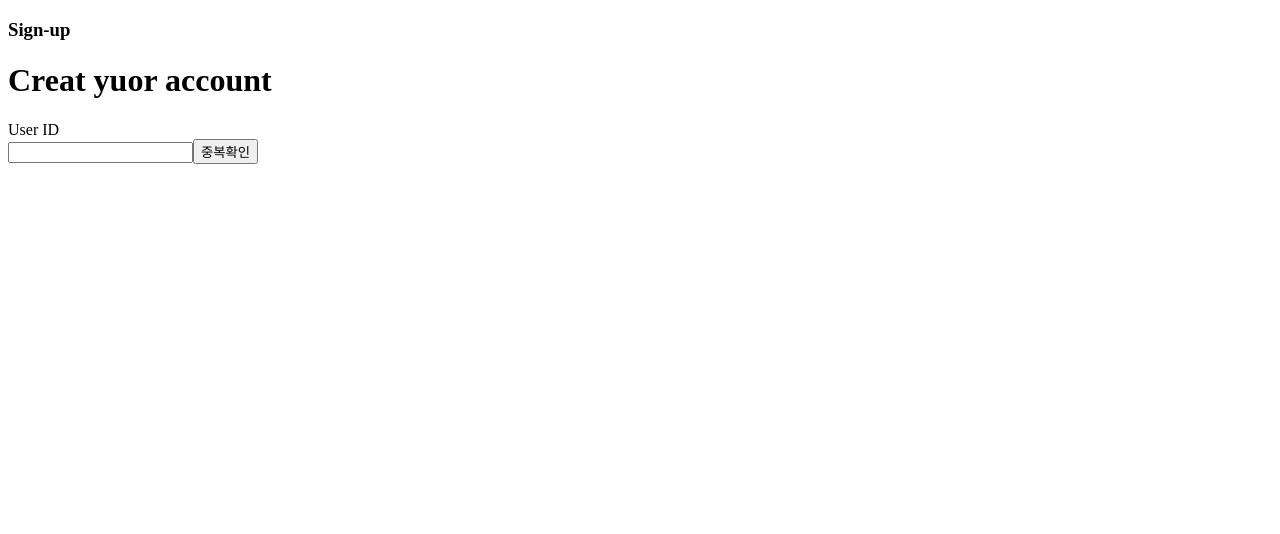
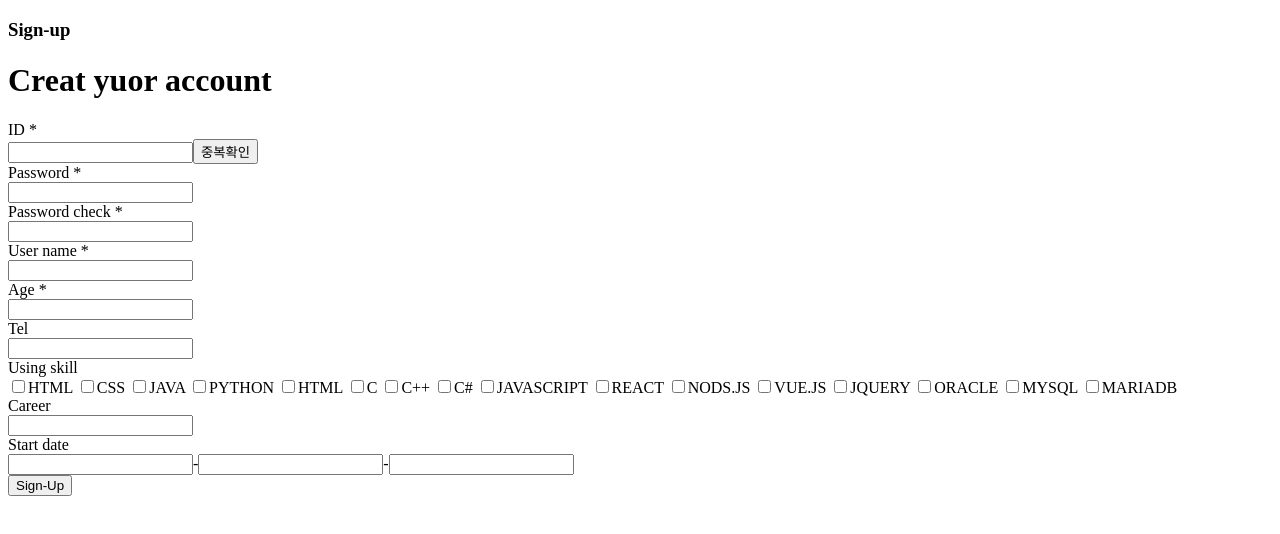
Before and after one commit to Noh-jisu/TeamMangement, a plain HTML site: page ROOT/signUp.html in a window 1280 px wide. Drawn offline with nearby package versions, Linux system fonts and the light colour scheme.

Commit message:
회원가입페이지 작성중

```diff
--- a/ROOT/signUp.html
+++ b/ROOT/signUp.html
@@ -5,13 +5,79 @@
     <meta http-equiv="X-UA-Compatible" content="IE=edge">
     <meta name="viewport" content="width=device-width, initial-scale=1.0">
     <title>Document</title>
+    <script src="https://ajax.googleapis.com/ajax/libs/jquery/3.5.1/jquery.min.js"></script>
+    <script type="text/javascript" src="https://code.jquery.com/jquery-3.6.1.min.js"></script>
+    <link href="css/signUp.css" rel="stylesheet" />
 </head>
 <body>
     <div>
-        <h3>Sign-up</h3>
-        <h1>Creat yuor account</h1>
-        <div>User ID</div>
-        <input type="text" id="userId"><button type="button" id="btnIdCheck">중복확인</button>
+        <form id="checkBox">
+            <h3>Sign-up</h3>
+            <h1>Creat yuor account</h1>
+            <div>ID <span>*</span></div>
+            <input type="text" id="userId"><button type="button" id="btnIdCheck">중복확인</button>
+            <div>Password <span>*</span></div>
+            <input type="password" id="userPwd">
+            <div>Password check <span>*</span></div>
+            <input type="password" id="checkPwd">
+            <div>User name <span>*</span></div>
+            <input type="text" id="userName">
+            <div>Age <span>*</span></div>
+            <input type="text" id="age">
+            <div>Tel</div>
+            <input type="text" id="tel">
+            <div>Using skill</div>
+            <input type="checkbox" name="skill" value="HTML">HTML
+            <input type="checkbox" name="skill" value="CSS">CSS
+            <input type="checkbox" name="skill" value="JAVA">JAVA
+            <input type="checkbox" name="skill" value="PYTHON">PYTHON
+            <input type="checkbox" name="skill" value="KOTLIN">HTML
+            <input type="checkbox" name="skill" value="C">C
+            <input type="checkbox" name="skill" value="C++">C++
+            <input type="checkbox" name="skill" value="C#">C#
+            <input type="checkbox" name="skill" value="JAVASCRIPT">JAVASCRIPT
+            <input type="checkbox" name="skill" value="REACT">REACT
+            <input type="checkbox" name="skill" value="NODE.JS">NODS.JS
+            <input type="checkbox" name="skill" value="VUE.JS">VUE.JS
+            <input type="checkbox" name="skill" value="JQUERY">JQUERY
+            <input type="checkbox" name="skill" value="ORACLE">ORACLE
+            <input type="checkbox" name="skill" value="MYSQL">MYSQL
+            <input type="checkbox" name="skill" value="MARIADB">MARIADB
+            <div>Career</div>
+            <input type="text" id="career">
+            <div>Start date</div>
+            <input type="text" id="year">-<input type="text" id="month">-<input type="text" id="date"><br>
+            <button type="button" id="btnSignUp">Sign-Up</button>
+        </form>
     </div>
+<script>
+
+// login버튼 클릭 이벤트
+$("#btnSignUp").click(function(){
+
+    var arrStr = $('#checkBox').serialize().split('&');
+
+    var arrCheckBox = [];
+
+    console.log(arrCheckBox);
+
+    for(let i=0; i<arrStr.length; i++){
+        console.log(arrStr[i]);
+        //var arrCheckBox[i] = arrStr.replace('skill=', '');
+    }
+
+    // $.ajax({
+    //     url:"http://localhost:3004/login",
+    //     type:"post",
+    //     data:{ "userId":userId, "userPwd":pwd},
+    //     success:function(data){
+    //         alert(data);
+    //     },
+    //     error:function(){
+    //         alert('login error');
+    //     }
+    // });
+});
+</script>
 </body>
 </html>
```
Also changed, not shown: ROOT/css/signUp.css (added).
